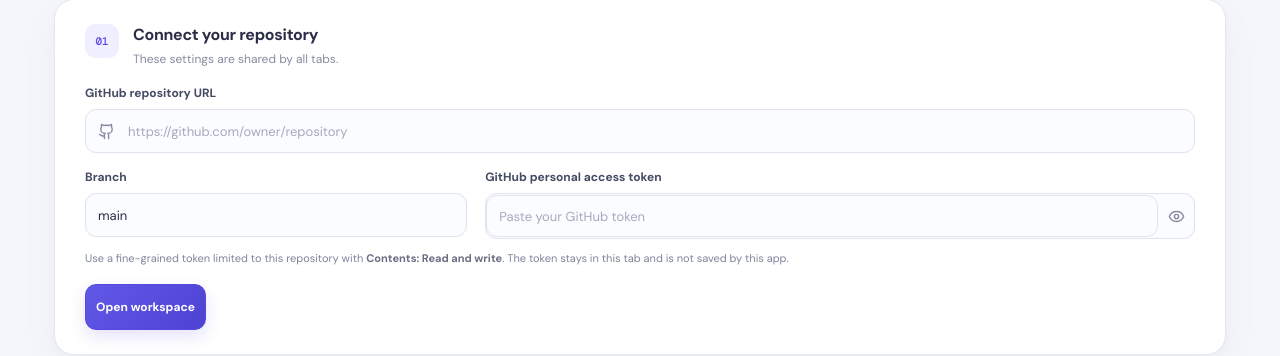
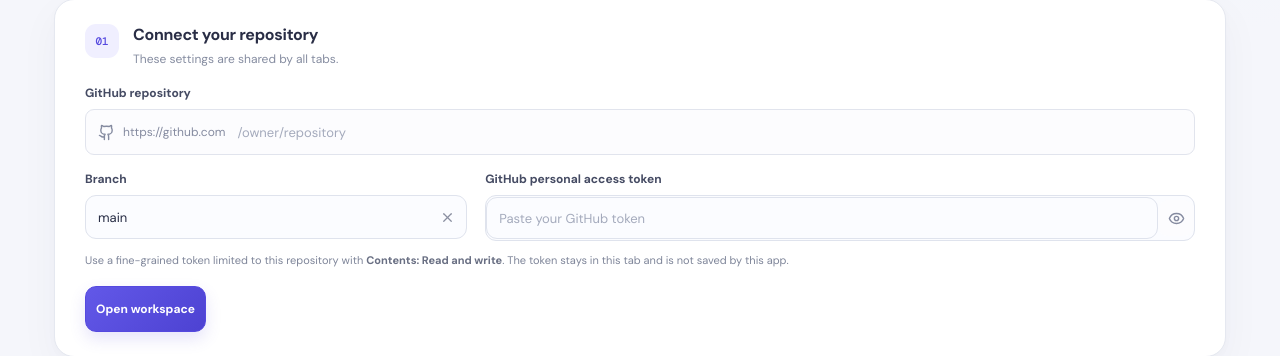
Before and after one commit to kn52/ticket-log-manager, a React (Vite) app: page / in a window 1280 px wide. Shown: the part 385-741 px from the top of the page. Built offline with nearby package versions, Linux system fonts and the light colour scheme.

Commit message:
only add dynamic portion of repository

```diff
--- a/src/App.jsx
+++ b/src/App.jsx
@@ -1,5 +1,5 @@
 import React, { useMemo, useState } from "react";
-import { Github, FileText, Link2, CalendarDays, CheckCircle2, AlertCircle, Eye, EyeOff, LoaderCircle, ExternalLink, Search, RotateCcw, Eraser, Copy } from "lucide-react";
+import { Github, FileText, Link2, CalendarDays, CheckCircle2, AlertCircle, Eye, EyeOff, LoaderCircle, ExternalLink, Search, RotateCcw, Eraser, Copy, FolderTree, X } from "lucide-react";
 
 const API = "https://api.github.com";
 const todayInIndia = () => new Intl.DateTimeFormat("en-CA", {
@@ -77,6 +77,15 @@ function searchFileContent(path, content, query) {
     content: matchingLines.join("\n"),
     matchCount: matchingLines.length
   };
+}
+
+function ClearableField({ value, onClear, children, multiline = false }) {
+  return (
+    <span className={`clearable-field${multiline ? " multiline" : ""}`}>
+      {children}
+      {value && <button type="button" className="clear-input-button" onClick={onClear} aria-label="Clear input" title="Clear input"><X size={15} /></button>}
+    </span>
+  );
 }
 
 
@@ -173,9 +182,13 @@ export default function App() {
   const [readerFile, setReaderFile] = useState("");
   const [readerMessage, setReaderMessage] = useState(null);
   const [searchCopyMessage, setSearchCopyMessage] = useState("");
+  const [folderTree, setFolderTree] = useState([]);
+  const [folderTreeOpen, setFolderTreeOpen] = useState(false);
+  const [folderTreeLoading, setFolderTreeLoading] = useState(false);
+  const [folderTreeError, setFolderTreeError] = useState("");
 
   const entries = useMemo(() => normalizeEntries(ticketInput), [ticketInput]);
-  const dateParts = useMemo(() => getDateParts(date), [date]);
+  const dateParts = useMemo(() => getDateParts(date || todayInIndia()), [date]);
   const folderPathParts = filePath.trim().split(/[\\/]+/).filter(Boolean);
   const targetFileName = logType === "worklogs"
     ? (customFileName.trim() || dateParts.fileName)
@@ -227,6 +240,9 @@ export default function App() {
     setReaderResults([]);
     setReaderMessage(null);
     setSearchCopyMessage("");
+    setFolderTree([]);
+    setFolderTreeOpen(false);
+    setFolderTreeError("");
   }
 
   function resetAll() {
@@ -305,7 +321,10 @@ export default function App() {
       : ""
   };
   const hasValidationErrors = Object.values(validationErrors).some(Boolean);
-  const repoMatch = ownerRepo.trim().match(/^(?:https:\/\/github\.com\/)?([^/\s]+)\/([^/\s#?]+)\/?$/);
+  const repositoryPath = ownerRepo.trim()
+    .replace(/^https?:\/\/github\.com\//i, "")
+    .replace(/^\/+|\/+$/g, "");
+  const repoMatch = repositoryPath.match(/^([^/\s]+)\/([^/\s#?]+)$/);
   const owner = repoMatch?.[1];
   const repo = repoMatch?.[2]?.replace(/\.git$/, "");
   const selectedBranch = branch.trim() || "main";
@@ -342,6 +361,51 @@ export default function App() {
       }
     }
     return files.sort((a, b) => a.localeCompare(b));
+  }
+
+  async function loadFolderTree(path) {
+    const items = await githubRequest(contentsEndpoint(path));
+    if (!Array.isArray(items)) throw new Error(`The selected path is not a folder: ${path}`);
+
+    const folders = items.filter(item => item.type === "dir");
+    return Promise.all(folders.map(async folder => ({
+      name: folder.name,
+      path: folder.path,
+      children: await loadFolderTree(folder.path)
+    })));
+  }
+
+  async function toggleFolderTree() {
+    if (folderTreeOpen) {
+      setFolderTreeOpen(false);
+      return;
+    }
+    if (folderTree.length) {
+      setFolderTreeOpen(true);
+      return;
+    }
+    if (!hasReaderConnection()) return;
+
+    setFolderTreeLoading(true);
+    setFolderTreeError("");
+    try {
+      setFolderTree(await loadFolderTree("data"));
+      setFolderTreeOpen(true);
+    } catch (error) {
+      setFolderTreeError(`Could not load folder tree: ${error.message}`);
+    } finally {
+      setFolderTreeLoading(false);
+    }
+  }
+
+  function renderFolderTree(nodes) {
+    if (!nodes.length) return <span className="folder-tree-empty">No folders found.</span>;
+    return <ul>{nodes.map(node => (
+      <li key={node.path}>
+        <span><FolderTree size={14} /> {node.name}</span>
+        {node.children.length > 0 && renderFolderTree(node.children)}
+      </li>
+    ))}</ul>;
   }
 
   async function loadWorklogForDate(query = "") {
@@ -635,7 +699,7 @@ export default function App() {
     setShowUploadValidation(true);
 
     const uploadErrors = Object.values(validationErrors).filter(Boolean);
-    if (!owner || !repo) uploadErrors.push("Enter a valid GitHub repository URL.");
+    if (!owner || !repo) uploadErrors.push("Enter a GitHub repository as owner/repository.");
     if (!token.trim()) uploadErrors.push("Enter a GitHub token with repository Contents read/write permission.");
     if (!entries.length) uploadErrors.push("Enter at least one ticket or summary detail.");
     if (uploadErrors.length) {
@@ -790,17 +854,20 @@ export default function App() {
           <div className="step-number">01</div>
           <div><h2>Connect your repository</h2><p>These settings are shared by all tabs.</p></div>
         </div>
-        <label htmlFor="repo">GitHub repository URL</label>
-        <div className="input-with-icon"><Github size={17} /><input id="repo" value={ownerRepo} onChange={e => setOwnerRepo(e.target.value)} placeholder="https://github.com/owner/repository" autoComplete="off" aria-invalid={showUploadValidation && (!owner || !repo)} style={showUploadValidation && (!owner || !repo) ? { borderColor: "#dc2626" } : undefined} /></div>
-        {showUploadValidation && (!owner || !repo) && <span className="invalid-count" role="alert">Enter a valid GitHub repository URL.</span>}
+        <label htmlFor="repo">GitHub repository</label>
+        <div className="repo-input">
+          <span className="repo-input-prefix"><Github size={17} /><span>https://github.com</span></span>
+          <ClearableField value={ownerRepo} onClear={() => setOwnerRepo("")}><input id="repo" value={ownerRepo} onChange={e => setOwnerRepo(e.target.value)} placeholder="/owner/repository" autoComplete="off" aria-invalid={showUploadValidation && (!owner || !repo)} style={showUploadValidation && (!owner || !repo) ? { borderColor: "#dc2626" } : undefined} /></ClearableField>
+        </div>
+        {showUploadValidation && (!owner || !repo) && <span className="invalid-count" role="alert">Enter a GitHub repository as owner/repository.</span>}
         <div className="connection-fields">
           <div>
             <label htmlFor="branch">Branch</label>
-            <input id="branch" value={branch} onChange={e => setBranch(e.target.value)} placeholder="main" />
+            <ClearableField value={branch} onClear={() => setBranch("")}><input id="branch" value={branch} onChange={e => setBranch(e.target.value)} placeholder="main" /></ClearableField>
           </div>
           <div>
             <label htmlFor="token">GitHub personal access token</label>
-            <div className="token-wrap"><input id="token" type={showToken ? "text" : "password"} value={token} onChange={e => setToken(e.target.value)} placeholder="Paste your GitHub token" autoComplete="off" aria-invalid={showUploadValidation && !token.trim()} style={showUploadValidation && !token.trim() ? { borderColor: "#dc2626" } : undefined} /><button className="icon-button" type="button" onClick={() => setShowToken(v => !v)} aria-label={showToken ? "Hide token" : "Show token"}>{showToken ? <EyeOff size={17} /> : <Eye size={17} />}</button></div>
+            <div className="token-wrap"><ClearableField value={token} onClear={() => setToken("")}><input id="token" type={showToken ? "text" : "password"} value={token} onChange={e => setToken(e.target.value)} placeholder="Paste your GitHub token" autoComplete="off" aria-invalid={showUploadValidation && !token.trim()} style={showUploadValidation && !token.trim() ? { borderColor: "#dc2626" } : undefined} /></ClearableField><button className="icon-button" type="button" onClick={() => setShowToken(v => !v)} aria-label={showToken ? "Hide token" : "Show token"}>{showToken ? <EyeOff size={17} /> : <Eye size={17} />}</button></div>
             {showUploadValidation && !token.trim() && <span className="invalid-count" role="alert">Enter a GitHub token with repository Contents read/write permission.</span>}
           </div>
         </div>
@@ -837,7 +904,7 @@ export default function App() {
           </div>
           <div className="path-section">
             <label htmlFor="path">Folder path <span className="optional">{logType === "worklogs" ? "optional" : "required"}</span></label>
-            <input id="path" value={filePath} onChange={e => setFilePath(e.target.value)} placeholder={logType === "worklogs" ? "Optional, e.g. project" : "Required, e.g. project"} aria-invalid={showValidation && Boolean(validationErrors.filePath)} style={showValidation && validationErrors.filePath ? { borderColor: "#dc2626" } : undefined} />
+            <ClearableField value={filePath} onClear={() => setFilePath("")}><input id="path" value={filePath} onChange={e => setFilePath(e.target.value)} placeholder={logType === "worklogs" ? "Optional, e.g. project" : "Required, e.g. project"} aria-invalid={showValidation && Boolean(validationErrors.filePath)} style={showValidation && validationErrors.filePath ? { borderColor: "#dc2626" } : undefined} /></ClearableField>
             {showValidation && validationErrors.filePath && <span className="invalid-count" role="alert">{validationErrors.filePath}</span>}
           </div>
 
@@ -848,7 +915,7 @@ export default function App() {
             <div><h2>Add log details</h2><p>Enter the details to include in this log.</p></div>
           </div>
           <label htmlFor="tickets">Jira ticket / summary details</label>
-          <textarea id="tickets" rows={5} value={ticketInput} onChange={e => setTicketInput(e.target.value)} placeholder={"Enter a Jira URL or a summary, for example:\nhttps://your-domain.atlassian.net/browse/PROJ-123\nInvestigated the issue and updated the workflow"} aria-invalid={showUploadValidation && !entries.length} style={showUploadValidation && !entries.length ? { borderColor: "#dc2626" } : undefined} />
+          <ClearableField value={ticketInput} onClear={() => setTicketInput("")} multiline><textarea id="tickets" rows={5} value={ticketInput} onChange={e => setTicketInput(e.target.value)} placeholder={"Enter a Jira URL or a summary, for example:\nhttps://your-domain.atlassian.net/browse/PROJ-123\nInvestigated the issue and updated the workflow"} aria-invalid={showUploadValidation && !entries.length} style={showUploadValidation && !entries.length ? { borderColor: "#dc2626" } : undefined} /></ClearableField>
           <div className="input-footer"><span>{entries.length} unique {entries.length === 1 ? "entry" : "entries"}</span></div>
           {showUploadValidation && !entries.length && <span className="invalid-count" role="alert">Enter at least one ticket or summary detail.</span>}
 
@@ -857,16 +924,16 @@ export default function App() {
             <div className="step-number">04</div>
             <div><h2>Choose log date</h2><p>Uses India time by default.</p></div>
           </div>
-          <div className="date-control"><CalendarDays size={18} /><input type="date" value={date} onChange={e => setDate(e.target.value)} /></div>
+          <div className="date-control"><CalendarDays size={18} /><ClearableField value={date} onClear={() => setDate("")}><input type="date" value={date} onChange={e => setDate(e.target.value)} /></ClearableField></div>
           <div className="two-col file-options">
             <div>
               <label htmlFor="year-folder">Year <span className="optional">{logType === "worklogs" ? "required" : "optional"}</span></label>
-              <input id="year-folder" type="text" value={yearFolder} onChange={e => setYearFolder(e.target.value)} placeholder="e.g. 2026" aria-invalid={showValidation && Boolean(validationErrors.yearFolder)} style={showValidation && validationErrors.yearFolder ? { borderColor: "#dc2626" } : undefined} />
+              <ClearableField value={yearFolder} onClear={() => setYearFolder("")}><input id="year-folder" type="text" value={yearFolder} onChange={e => setYearFolder(e.target.value)} placeholder="e.g. 2026" aria-invalid={showValidation && Boolean(validationErrors.yearFolder)} style={showValidation && validationErrors.yearFolder ? { borderColor: "#dc2626" } : undefined} /></ClearableField>
               {showValidation && validationErrors.yearFolder && <span className="invalid-count" role="alert">{validationErrors.yearFolder}</span>}
             </div>
             <div>
               <label htmlFor="file-name">File name <span className="optional">{logType === "worklogs" ? "optional" : "required"}</span></label>
-              <input id="file-name" value={customFileName} onChange={e => setCustomFileName(e.target.value)} placeholder={logType === "worklogs" ? dateParts.fileName : "Enter file name"} aria-invalid={showValidation && Boolean(validationErrors.customFileName)} style={showValidation && validationErrors.customFileName ? { borderColor: "#dc2626" } : undefined} />
+              <ClearableField value={customFileName} onClear={() => setCustomFileName("")}><input id="file-name" value={customFileName} onChange={e => setCustomFileName(e.target.value)} placeholder={logType === "worklogs" ? dateParts.fileName : "Enter file name"} aria-invalid={showValidation && Boolean(validationErrors.customFileName)} style={showValidation && validationErrors.customFileName ? { borderColor: "#dc2626" } : undefined} /></ClearableField>
               {showValidation && validationErrors.customFileName && <span className="invalid-count" role="alert">{validationErrors.customFileName}</span>}
             </div>
           </div>
@@ -902,7 +969,15 @@ export default function App() {
 
         <div className="folder-search">
           <label htmlFor="search-folder">Folder name</label>
-          <input id="search-folder" value={searchFolder} onChange={event => {
+          <ClearableField value={searchFolder} onClear={() => {
+            setSearchFolder("");
+            setSearchCategory("");
+            setReaderContent("");
+            setReaderFile("");
+            setReaderResults([]);
+            setReaderMessage(null);
+            setSearchCopyMessage("");
+          }}><input id="search-folder" value={searchFolder} onChange={event => {
             setSearchFolder(event.target.value);
             setSearchCategory("");
             setReaderContent("");
@@ -910,14 +985,25 @@ export default function App() {
             setReaderResults([]);
             setReaderMessage(null);
             setSearchCopyMessage("");
-          }} onKeyDown={event => { if (event.key === "Enter" && !busy) checkFolder(); }} placeholder="worklogs, business, or todos" />
+          }} onKeyDown={event => { if (event.key === "Enter" && !busy) checkFolder(); }} placeholder="worklogs, business, or todos" /></ClearableField>
           <p className="hint">You can enter <code>worklogs</code>, <code>business</code>, or <code>todos</code>.</p>
+          <button type="button" className="secondary-button folder-tree-toggle" onClick={toggleFolderTree} disabled={folderTreeLoading}>
+            {folderTreeLoading ? <><LoaderCircle className="spin" size={16} /> Loading folders…</> : <><FolderTree size={16} /> {folderTreeOpen ? "Hide available folders" : "Show available folders"}</>}
+          </button>
+          {folderTreeError && <p className="folder-tree-error" role="alert">{folderTreeError}</p>}
+          {folderTreeOpen && <div className="folder-tree" aria-label="Available repository folders">
+            <strong>data/</strong>
+            {renderFolderTree(folderTree)}
+          </div>}
           <label className="search-text-label" htmlFor="search-text">Search text or file name</label>
           <div className="query-search-controls">
-            <input id="search-text" value={searchText} onChange={event => {
+            <ClearableField value={searchText} onClear={() => {
+              setSearchText("");
+              setReaderMessage(null);
+            }}><input id="search-text" value={searchText} onChange={event => {
               setSearchText(event.target.value);
               setReaderMessage(null);
-            }} onKeyDown={event => { if (event.key === "Enter" && !busy) checkFolder(); }} placeholder="Enter text to find in log contents or file names" />
+            }} onKeyDown={event => { if (event.key === "Enter" && !busy) checkFolder(); }} placeholder="Enter text to find in log contents or file names" /></ClearableField>
             <button type="button" className="primary-button" onClick={checkFolder} disabled={busy}>{busy ? <><LoaderCircle className="spin" size={17} /> Searching…</> : <><Search size={17} /> Search</>}</button>
           </div>
           <p className="hint">Search text is optional for Worklogs and Business. Worklogs can be filtered by date and subfolder; leaving the date blank searches across years. All matching text files are shown as separate previews.</p>
@@ -931,10 +1017,10 @@ export default function App() {
           <div className="reader-toolbar">
             <div>
               <label htmlFor="worklog-date">Worklog date <span className="optional">optional</span></label>
-              <div className="date-control"><CalendarDays size={18} /><input id="worklog-date" type="date" value={worklogDate} onChange={event => setWorklogDate(event.target.value)} /></div>
+              <div className="date-control"><CalendarDays size={18} /><ClearableField value={worklogDate} onClear={() => setWorklogDate("")}><input id="worklog-date" type="date" value={worklogDate} onChange={event => setWorklogDate(event.target.value)} /></ClearableField></div>
               <div className="worklog-subfolder-field">
                 <label htmlFor="worklog-folder">Worklogs subfolder <span className="optional">optional</span></label>
-                <input id="worklog-folder" value={worklogFolderPath} onChange={event => setWorklogFolderPath(event.target.value)} placeholder="e.g. team" />
+                <ClearableField value={worklogFolderPath} onClear={() => setWorklogFolderPath("")}><input id="worklog-folder" value={worklogFolderPath} onChange={event => setWorklogFolderPath(event.target.value)} placeholder="e.g. team" /></ClearableField>
               </div>
             </div>
           </div>
--- a/src/styles.css
+++ b/src/styles.css
@@ -169,6 +169,43 @@ html body .input-with-icon input {
   padding-left: 42px !important;
 }
 
+html body .repo-input {
+  display: flex;
+  min-width: 0;
+  align-items: center;
+  border: 1px solid #e1e4ed;
+  border-radius: 9px;
+  background: #fcfcfe;
+}
+
+html body .repo-input:focus-within {
+  border-color: #928cf0;
+  box-shadow: 0 0 0 3px #7068e51a;
+}
+
+html body .repo-input-prefix {
+  display: inline-flex;
+  flex: 0 0 auto;
+  align-items: center;
+  gap: 8px;
+  padding-left: 12px;
+  color: #858ba0;
+  font-size: 12px;
+  white-space: nowrap;
+}
+
+html body .repo-input > .clearable-field {
+  flex: 1;
+}
+
+html body .connection-panel .repo-input .clearable-field input,
+html body .connection-panel .repo-input .clearable-field input:focus {
+  border: 0;
+  border-radius: 0;
+  background: transparent;
+  box-shadow: none;
+}
+
 html body .two-col {
   gap: 16px;
   margin-top: 18px;
@@ -220,6 +257,65 @@ html body .icon-button {
 html body .hint {
   color: #7e8599;
   font-size: 11px;
+}
+
+html body .clearable-field {
+  position: relative;
+  display: block;
+  width: 100%;
+  min-width: 0;
+}
+
+html body .clearable-field > input,
+html body .clearable-field > textarea {
+  padding-right: 38px;
+}
+
+html body .clear-input-button {
+  position: absolute;
+  top: 50%;
+  right: 7px;
+  display: grid;
+  width: 26px;
+  height: 26px;
+  padding: 0;
+  place-items: center;
+  transform: translateY(-50%);
+  border: 0;
+  border-radius: 7px;
+  background: transparent;
+  color: #8a8fa0;
+}
+
+html body .clearable-field.multiline .clear-input-button {
+  top: 9px;
+  transform: none;
+}
+
+html body .clear-input-button:hover {
+  background: #f0efff;
+  color: #4f46e5;
+}
+
+html body .token-wrap > .clearable-field {
+  flex: 1;
+}
+
+html body .token-wrap .clear-input-button {
+  right: 4px;
+}
+
+html body .token-wrap > .icon-button {
+  z-index: 1;
+  background: #fcfcfe;
+}
+
+html body .date-control > .clearable-field {
+  flex: 1;
+}
+
+html body .date-control .clear-input-button {
+  right: 27px;
 }
 
 html body .section-divider {
@@ -580,6 +676,53 @@ html body .reader-panel {
   margin: 22px 0;
 }
 
+.folder-tree-toggle {
+  margin-top: 12px;
+}
+
+.folder-tree {
+  margin-top: 12px;
+  padding: 13px 15px;
+  border: 1px solid #e8e8f3;
+  border-radius: 10px;
+  background: #fafaff;
+  color: #555b70;
+  font-size: 12px;
+}
+
+.folder-tree ul {
+  margin: 7px 0 0;
+  padding-left: 19px;
+  list-style: none;
+}
+
+.folder-tree > ul {
+  padding-left: 0;
+}
+
+.folder-tree li {
+  margin: 6px 0;
+}
+
+.folder-tree li > span {
+  display: inline-flex;
+  align-items: center;
+  gap: 6px;
+  color: #5d59a4;
+}
+
+.folder-tree-empty,
+.folder-tree-error {
+  display: block;
+  margin-top: 8px;
+  color: #7e8599;
+  font-size: 11px;
+}
+
+.folder-tree-error {
+  color: #a53838;
+}
+
 .folder-search .search-text-label {
   margin-top: 20px;
 }
```
Also changed, not shown: 1 other file (tests, documents, lock files or other folders).
